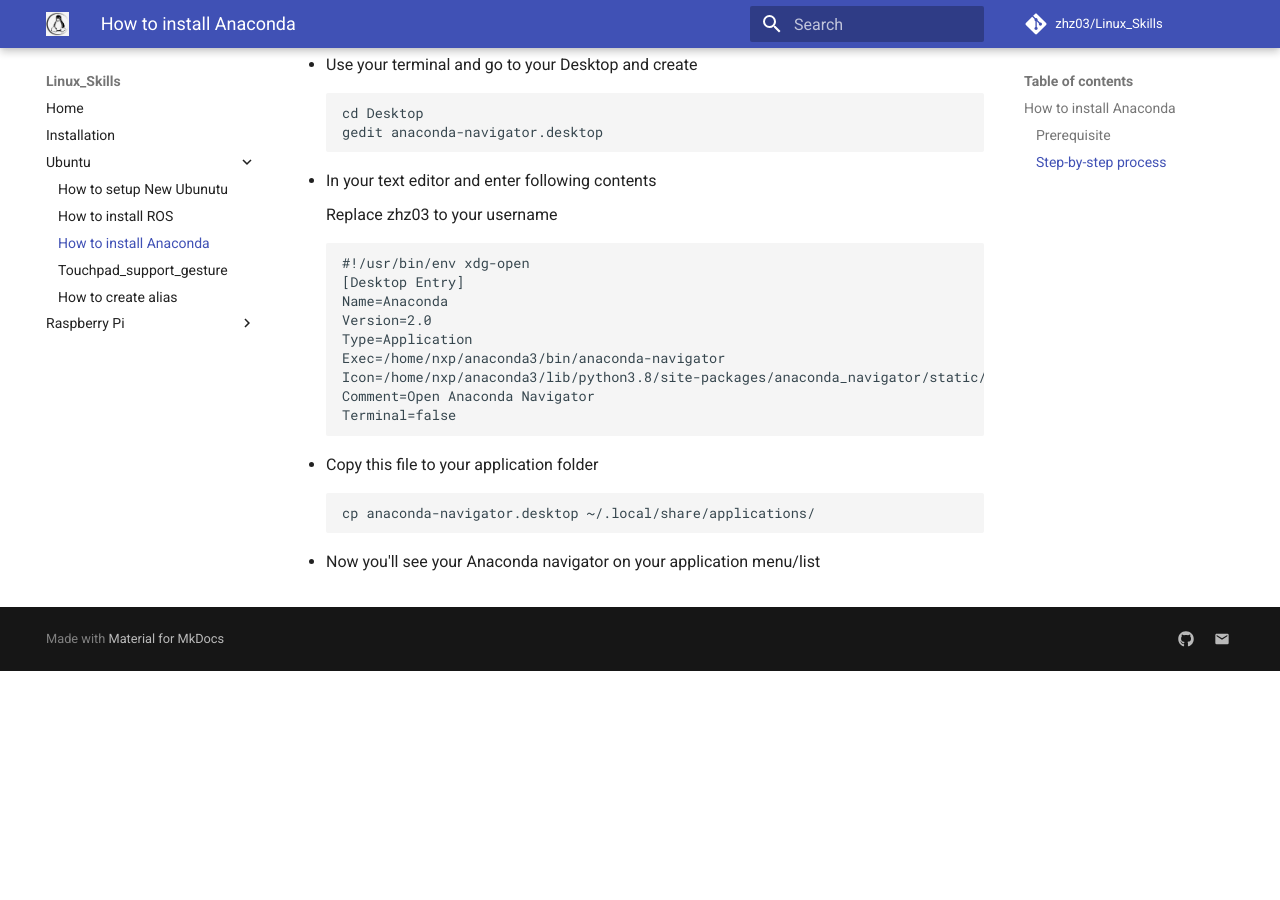
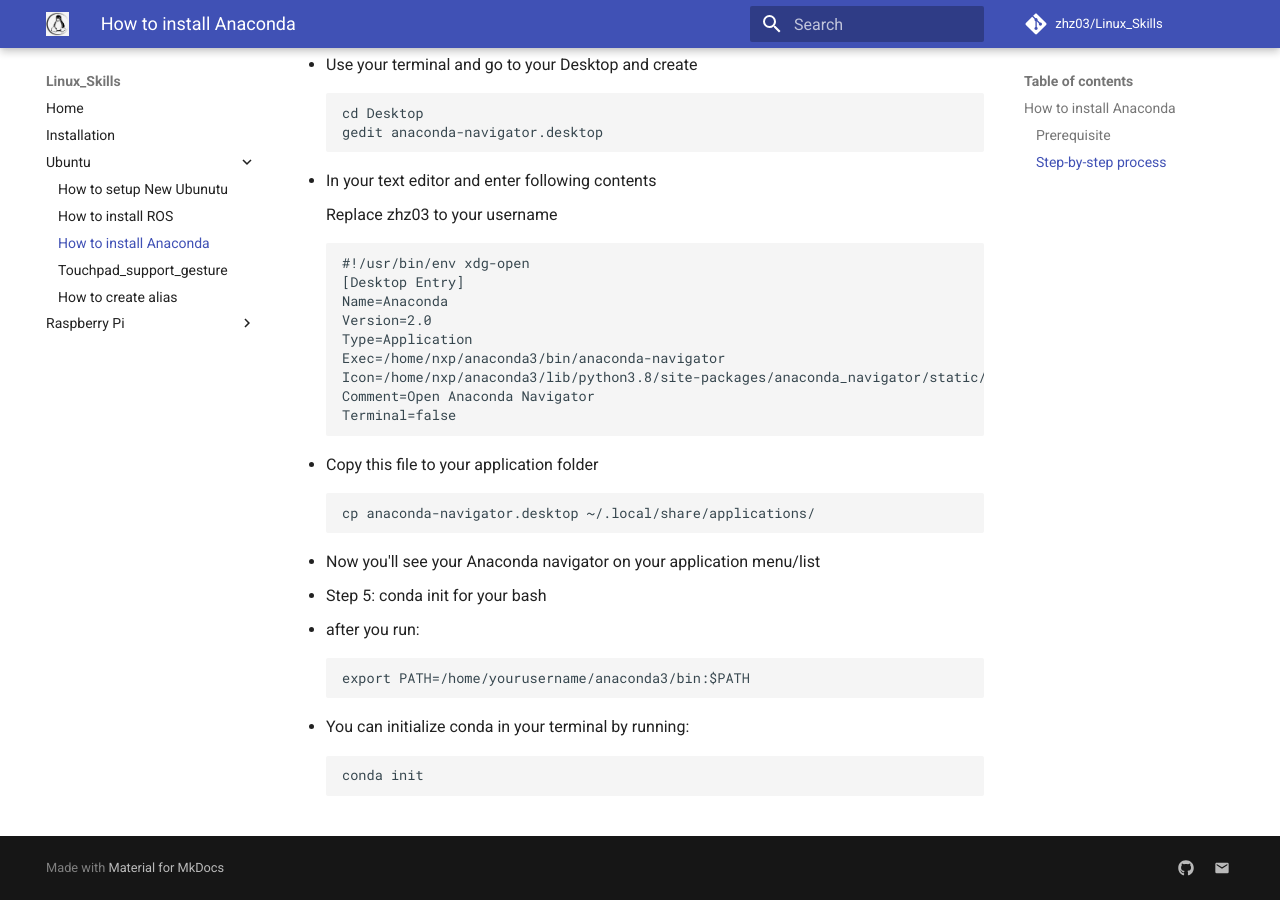
Before and after one commit to zhz03/Linux_Skills, an MkDocs documentation site: the page built from docs/ubuntu/How_to_install_Anaconda.md, in a window 1280 px wide and 900 px high, scrolled down 847 px. Built offline with MkDocs 1.6.1 and Material for MkDocs 9.7.7, drawn with Linux system fonts in a browser that asks for light colours; comment, search, counter and statistics services are not loaded; before the commit the page ends 1518 px from its top, so only the background shows below that.

Commit message:
update How_to_install_Anaconda.md

````diff
--- a/docs/ubuntu/How_to_install_Anaconda.md
+++ b/docs/ubuntu/How_to_install_Anaconda.md
@@ -62,3 +62,18 @@
     ```
 
   - Now you'll see your Anaconda navigator on your application menu/list
+
+
+- Step 5: conda init for your bash
+
+  - after you run:
+
+    ```
+    export PATH=/home/yourusername/anaconda3/bin:$PATH
+    ```
+
+  - You can initialize conda in your terminal by running:
+
+    ```
+    conda init
+    ```
````
